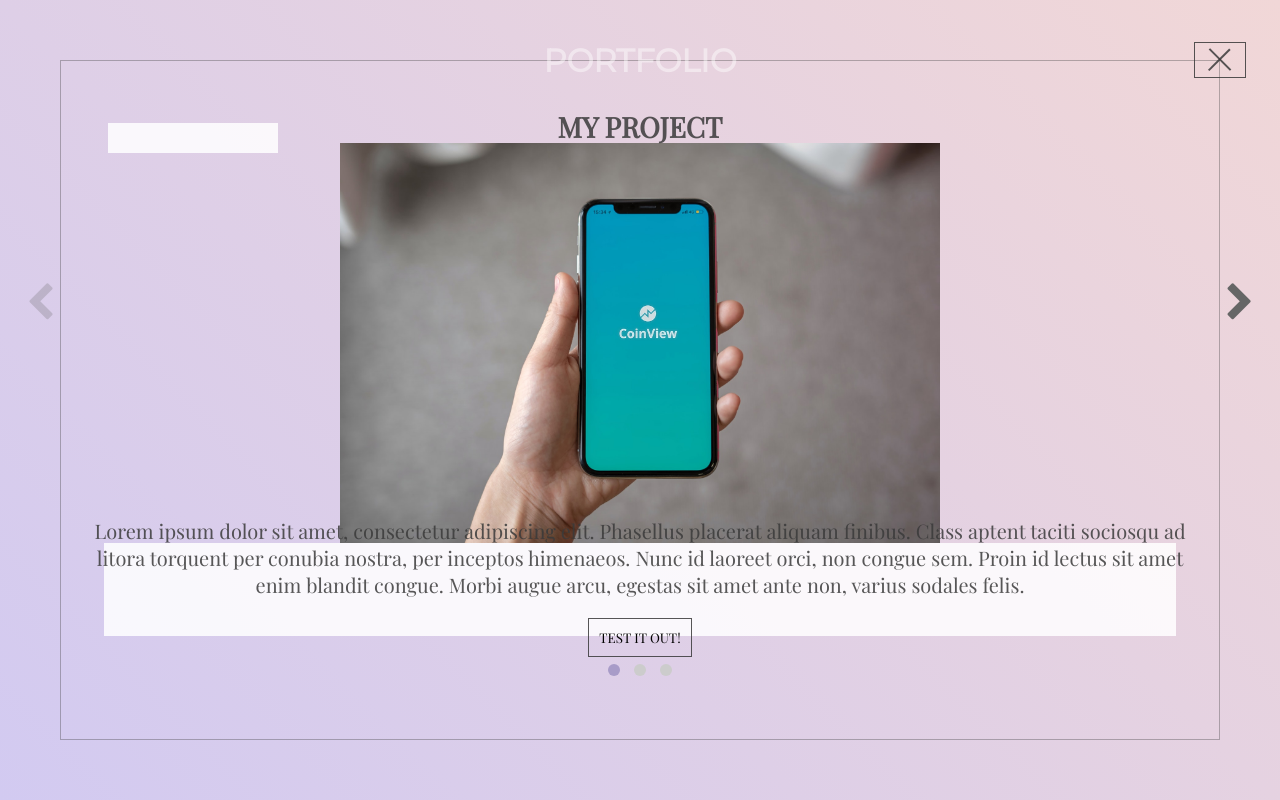
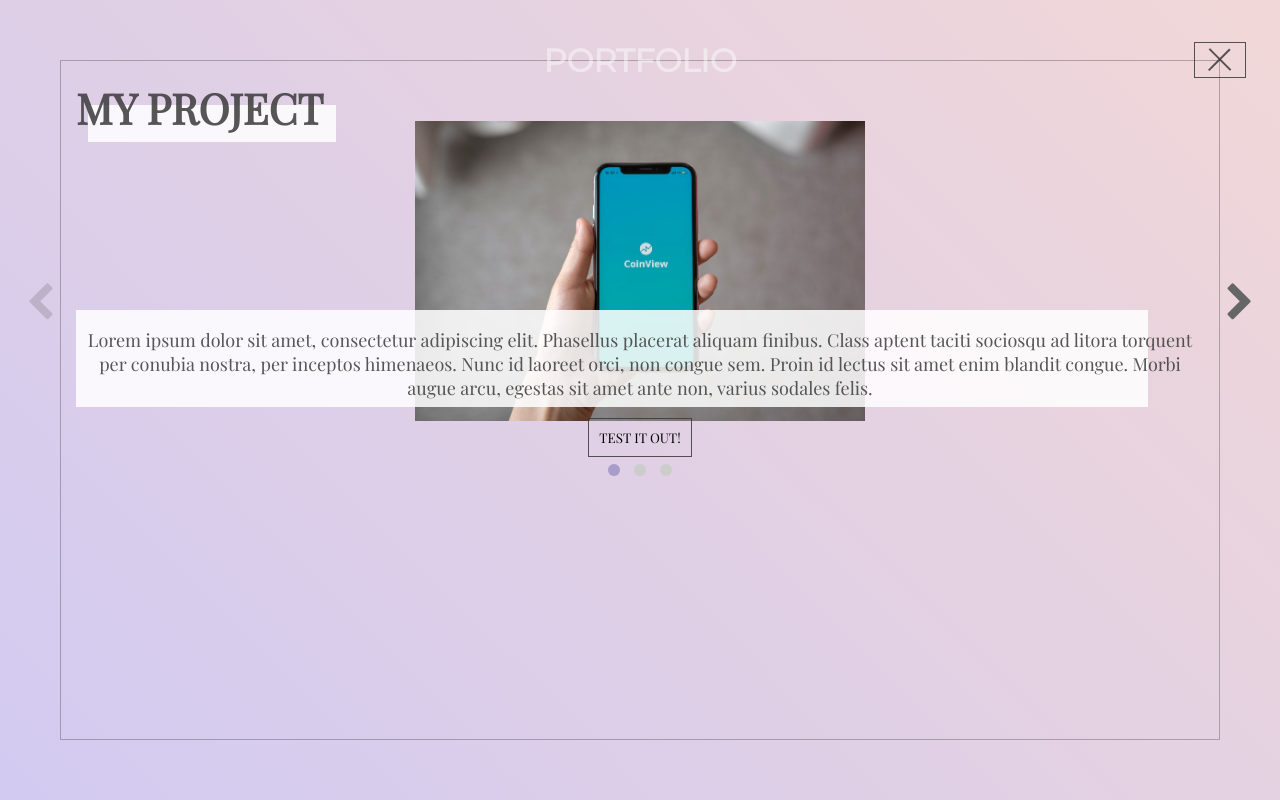
Before and after one commit to Reynau/reynau.github.io, a plain HTML site: page animations.html in a window 1280 px wide. Drawn offline with nearby package versions, Linux system fonts and the light colour scheme.

Commit message:
Provisional portfolio styling

```diff
--- a/animations.html
+++ b/animations.html
@@ -34,11 +34,14 @@
 
 			<div class="glider">
 				<figure>
+					<div>
 						<div class="title">
 								<div></div>
 								<h3>My Project</h3>
 							</div>
+					</div>
 					<img src="images/example.jpg">
+					<div>
 						<div class="text">
 								<div></div>
 								<p>Lorem ipsum dolor sit amet, consectetur adipiscing elit. Phasellus placerat aliquam finibus.
@@ -46,16 +49,19 @@
 										Nunc id laoreet orci, non congue sem. Proin id lectus sit amet enim blandit congue. Morbi augue arcu,
 										egestas sit amet ante non, varius sodales felis.</p>
 							</div>
-
+					</div>
 					<button>Test it out!</button>
 				</figure>
 
 				<figure>
+					<div>
 						<div class="title">
 								<div></div>
 								<h3>My Project</h3>
 							</div>
+					</div>
 					<img src="images/example.jpg">
+					<div>
 						<div class="text">
 								<div></div>
 								<p>Lorem ipsum dolor sit amet, consectetur adipiscing elit. Phasellus placerat aliquam finibus.
@@ -63,16 +69,19 @@
 										Nunc id laoreet orci, non congue sem. Proin id lectus sit amet enim blandit congue. Morbi augue arcu,
 										egestas sit amet ante non, varius sodales felis.</p>
 							</div>
-
+					</div>
 					<button>Test it out!</button>
 				</figure>
 
 				<figure>
+					<div>
 						<div class="title">
 								<div></div>
 								<h3>My Project</h3>
 							</div>
+					</div>
 					<img src="images/example.jpg">
+					<div>
 						<div class="text">
 								<div></div>
 								<p>Lorem ipsum dolor sit amet, consectetur adipiscing elit. Phasellus placerat aliquam finibus.
@@ -80,7 +89,7 @@
 										Nunc id laoreet orci, non congue sem. Proin id lectus sit amet enim blandit congue. Morbi augue arcu,
 										egestas sit amet ante non, varius sodales felis.</p>
 							</div>
-
+					</div>
 					<button>Test it out!</button>
 				</figure>
 			</div>
--- a/css/carousel.scss
+++ b/css/carousel.scss
@@ -23,21 +23,28 @@ main {
 
         .title {
             position: relative;
+            display: inline-block;
 
             h3 {
                 text-transform: uppercase;
                 font-size: 28px;
+                margin: 0;
             }
 
             div {
                 z-index: -1;
+                background-color: rgba(255,255,255,0.85);
+
                 position: absolute;
-                width: 170px;
-                height: 30px;
-                background-color: rgba(#ffffff, 0.85);
 
-                bottom: -8px;
-                left: 32px;
+                // Size relative to title
+                width: 100%;
+                height: 65%;
+
+                // Position relative to title
+                bottom: -10%;
+                left: 5%;
+                right: 0;
             }
         }
 
@@ -51,18 +58,17 @@ main {
                 height: 115%;
                 background-color: rgba(#ffffff, 0.85);
 
-                bottom: -38px;
-                left: 2.5%;
+                left: 0;
+                right: 0;
+                margin: 0 auto;
             }
         }
-
 
         img {
             position: relative;
             z-index: -2;
-            margin-top: -30px;
+            margin-top: -15px;
             margin-bottom: -50px;
-            width: 600px;
         }
 
         h3, p {
@@ -83,7 +89,41 @@ main {
     }
 }
 
-@media only screen and (max-width: 320px) {
+
+@media only screen and (min-width: 768px) {
+    .glider {
+        figure {
+            div {
+                text-align: left;
+            }
+
+            .title {
+
+                h3 {
+                    font-size: 42px;
+                }
+            }
+
+            img {
+                width: 450px;
+                margin-bottom: -115px;
+            }
+
+            .text {
+                display: inline-block;
+
+                div {
+                    height: 90%;
+                    left: 0;
+                    right: initial;
+                }
+            }
+        }
+    }
+}
+
+
+@media only screen and (max-width: 320px) { // iPhone 5/SE
 
     html {
         padding: 20px;
@@ -97,5 +137,6 @@ main {
 		p {
 			font-size: 16px;
 		}
-	}
+    }
+
 }
--- a/css/portfolio.scss
+++ b/css/portfolio.scss
@@ -40,9 +40,6 @@
             font-size: 52px;
 
             ul {
-                li {
-                    margin: 100px 0;
-                }
                 li:nth-child(1) {
                     text-align: left;
                 }
--- a/css/styles.scss
+++ b/css/styles.scss
@@ -84,9 +84,5 @@ main {
 		h2 {
 			font-size: 32px;
 		}
-
-		p {
-			font-size: 20px;
-		}
 	}
 }
```
Also changed, not shown: css/carousel.css, css/carousel.min.css, css/portfolio.css, css/portfolio.min.css, css/styles.css, css/styles.min.css. Lines whose indentation alone changed are shown as unchanged.
